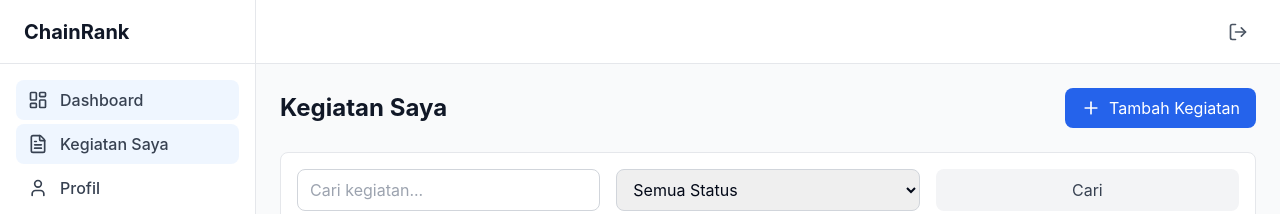
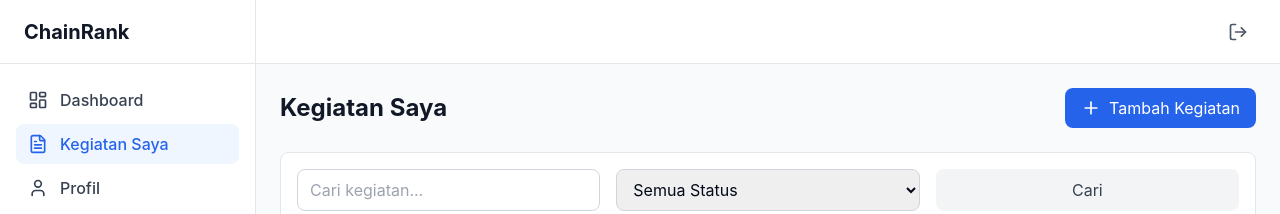
Before and after one commit to mangrippan/sk-blockchain, a Vue app in the folder frontend/: page /kegiatan in a window 1280 px wide. Shown: the top 214 px of the page. Built offline with nearby package versions, Linux system fonts and the light colour scheme; no server answers; sample sign-in values are in the browser's storage.

Commit message:
feat: enhance KegiatanList and AppSidebar for role-based menu items and dynamic page title

```diff
--- a/frontend/src/components/AppSidebar.vue
+++ b/frontend/src/components/AppSidebar.vue
@@ -25,11 +25,22 @@
           v-for="item in menuItems"
           :key="item.name"
           :to="item.to"
-          class="flex items-center gap-3 px-3 py-2 rounded-lg text-gray-700 hover:bg-gray-100 transition-colors"
-          active-class="bg-blue-50 text-blue-600 hover:bg-blue-100"
+          custom
+          v-slot="{ href, navigate, isActive, isExactActive }"
         >
-          <component :is="item.icon" :size="20" />
-          <span class="font-medium">{{ item.label }}</span>
+          <a
+            :href="href"
+            @click="navigate"
+            :class="[
+              'flex items-center gap-3 px-3 py-2 rounded-lg transition-colors',
+              (item.to === '/' ? isExactActive : isActive)
+                ? 'bg-blue-50 text-blue-600 hover:bg-blue-100'
+                : 'text-gray-700 hover:bg-gray-100'
+            ]"
+          >
+            <component :is="item.icon" :size="20" />
+            <span class="font-medium">{{ item.label }}</span>
+          </a>
         </RouterLink>
       </nav>
     </aside>
@@ -50,17 +61,23 @@ defineEmits(['close'])
 const auth = useAuthStore()
 
 const menuItems = computed(() => {
-  const base = [
+  const items = [
     { name: 'dashboard', label: 'Dashboard', icon: LayoutDashboard, to: '/' },
-    { name: 'kegiatan', label: 'Kegiatan Saya', icon: FileText, to: '/kegiatan' },
   ]
 
-  if (auth.canVerify) {
-    base.push({ name: 'verifikasi', label: 'Verifikasi', icon: CheckSquare, to: '/verifikasi' })
+  // Menu untuk dosen: Kegiatan Saya
+  if (!auth.canVerify) {
+    items.push({ name: 'kegiatan', label: 'Kegiatan Saya', icon: FileText, to: '/kegiatan' })
   }
 
-  base.push({ name: 'profil', label: 'Profil', icon: User, to: '/profil' })
+  // Menu untuk admin/pimpinan/superadmin: Verifikasi + Semua Kegiatan
+  if (auth.canVerify) {
+    items.push({ name: 'verifikasi', label: 'Verifikasi', icon: CheckSquare, to: '/verifikasi' })
+    items.push({ name: 'kegiatan', label: 'Semua Kegiatan', icon: FileText, to: '/kegiatan' })
+  }
 
-  return base
+  items.push({ name: 'profil', label: 'Profil', icon: User, to: '/profil' })
+
+  return items
 })
 </script>
--- a/frontend/src/views/kegiatan/KegiatanList.vue
+++ b/frontend/src/views/kegiatan/KegiatanList.vue
@@ -1,8 +1,9 @@
 <template>
   <div>
     <div class="flex items-center justify-between mb-6">
-      <h1 class="text-2xl font-bold text-gray-900">Kegiatan Saya</h1>
+      <h1 class="text-2xl font-bold text-gray-900">{{ pageTitle }}</h1>
       <button
+        v-if="!auth.canVerify"
         @click="$router.push('/kegiatan/create')"
         class="flex items-center gap-2 bg-blue-600 text-white px-4 py-2 rounded-lg hover:bg-blue-700 transition-colors"
       >
@@ -53,11 +54,12 @@
       <table v-else class="w-full">
         <thead class="bg-gray-50 border-b border-gray-200">
           <tr>
+            <th v-if="auth.canVerify" class="px-6 py-3 text-left text-xs font-medium text-gray-500 uppercase">Dosen</th>
             <th class="px-6 py-3 text-left text-xs font-medium text-gray-500 uppercase">Kegiatan</th>
             <th class="px-6 py-3 text-left text-xs font-medium text-gray-500 uppercase">Poin KUM</th>
             <th class="px-6 py-3 text-left text-xs font-medium text-gray-500 uppercase">Status</th>
             <th class="px-6 py-3 text-left text-xs font-medium text-gray-500 uppercase">Tanggal</th>
-            <th class="px-6 py-3 text-right text-xs font-medium text-gray-500 uppercase">Aksi</th>
+            <th v-if="!auth.canVerify" class="px-6 py-3 text-right text-xs font-medium text-gray-500 uppercase">Aksi</th>
           </tr>
         </thead>
         <tbody class="divide-y divide-gray-200">
@@ -67,6 +69,10 @@
             class="hover:bg-gray-50 cursor-pointer"
             @click="$router.push(`/kegiatan/${item.id}`)"
           >
+            <td v-if="auth.canVerify" class="px-6 py-4">
+              <p class="font-medium text-gray-900">{{ item.nama_dosen || '-' }}</p>
+              <p class="text-sm text-gray-500">{{ item.nip_nidn || '-' }}</p>
+            </td>
             <td class="px-6 py-4">
               <p class="font-medium text-gray-900">{{ item.nama_kegiatan }}</p>
               <p class="text-sm text-gray-500">{{ item.nama_kategori }}</p>
@@ -76,7 +82,7 @@
               <StatusBadge :status="item.status" />
             </td>
             <td class="px-6 py-4 text-sm text-gray-600">{{ formatDate(item.created_at) }}</td>
-            <td class="px-6 py-4 text-right">
+            <td v-if="!auth.canVerify" class="px-6 py-4 text-right">
               <button
                 @click.stop="handleDelete(item.id)"
                 class="text-red-600 hover:text-red-700"
@@ -92,16 +98,22 @@
 </template>
 
 <script setup>
-import { ref, reactive, onMounted } from 'vue'
+import { ref, reactive, onMounted, computed } from 'vue'
 import { Plus, Trash2 } from 'lucide-vue-next'
 import { kegiatanApi } from '@/api/kegiatan'
+import { useAuthStore } from '@/stores/auth'
 import StatusBadge from '@/components/StatusBadge.vue'
 
+const auth = useAuthStore()
 const kegiatan = ref([])
 const loading = ref(false)
 const filters = reactive({
   search: '',
   status: '',
+})
+
+const pageTitle = computed(() => {
+  return auth.canVerify ? 'Semua Kegiatan' : 'Kegiatan Saya'
 })
 
 onMounted(() => {
```
